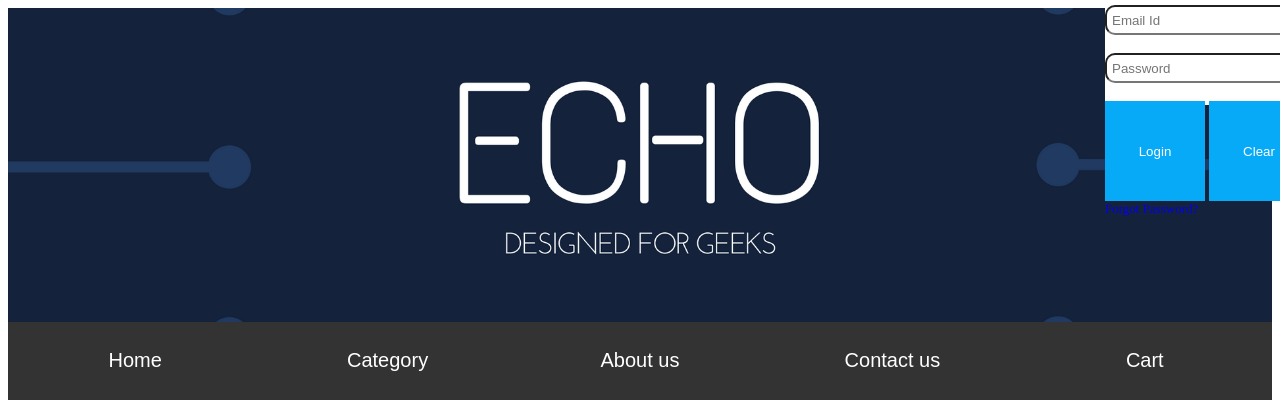
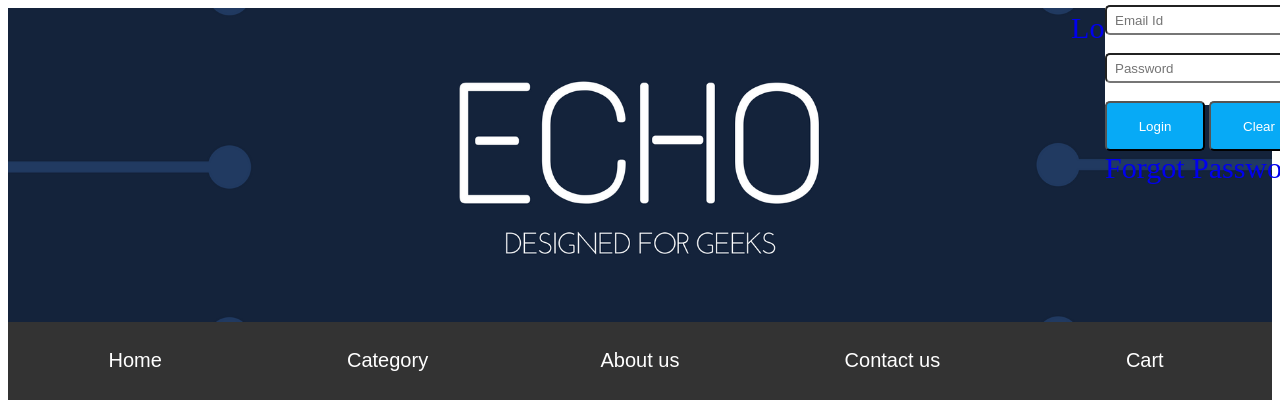
Before and after one commit to ivanck9611/EchoV3, a PHP site: page / in a window 1280 px wide, after a click on "Login". Shown: the top 401 px of the page. Run offline with PHP 8.4, Linux system fonts and the light colour scheme.

Commit message:
NOt update

```diff
--- a/Header.php
+++ b/Header.php
@@ -4,12 +4,12 @@
 <style type="text/css">
 .button
 {
-  background-color: #333;
-  color: white;
-  width:70px;
-  height: 100%;
-  border: none;
-  cursor: pointer;
+    width: 116px;
+    height: 50%;
+    padding: 5px;
+    background-color: #555;
+    color: white;
+    border-radius: 5px;
 }
 #cover
 {
--- a/dropdownmenu.css
+++ b/dropdownmenu.css
@@ -4,12 +4,11 @@ h6
 
 }
 
-
-
 .dropdown-content {
       display: none;
       position: absolute;
       background-color: #f9f9f9;
+      height: 100%
       min-width: 160px;
       box-shadow: 0px 8px 16px 0px rgba(0,0,0,0.2);
       z-index: 1;
--- a/menu.css
+++ b/menu.css
@@ -72,13 +72,15 @@ padding:14px;
 
 .in2
 {
-border-radius :10px;
-height:30px;
-padding: 5px;
+  border-radius: 5px;
+  height: 30px;
+  padding: 8px;
 }
 
 a
-{ text-decoration:none;
+{
+  text-decoration:none;
+  font-size: 30;
 }
 .in3
 {
```
